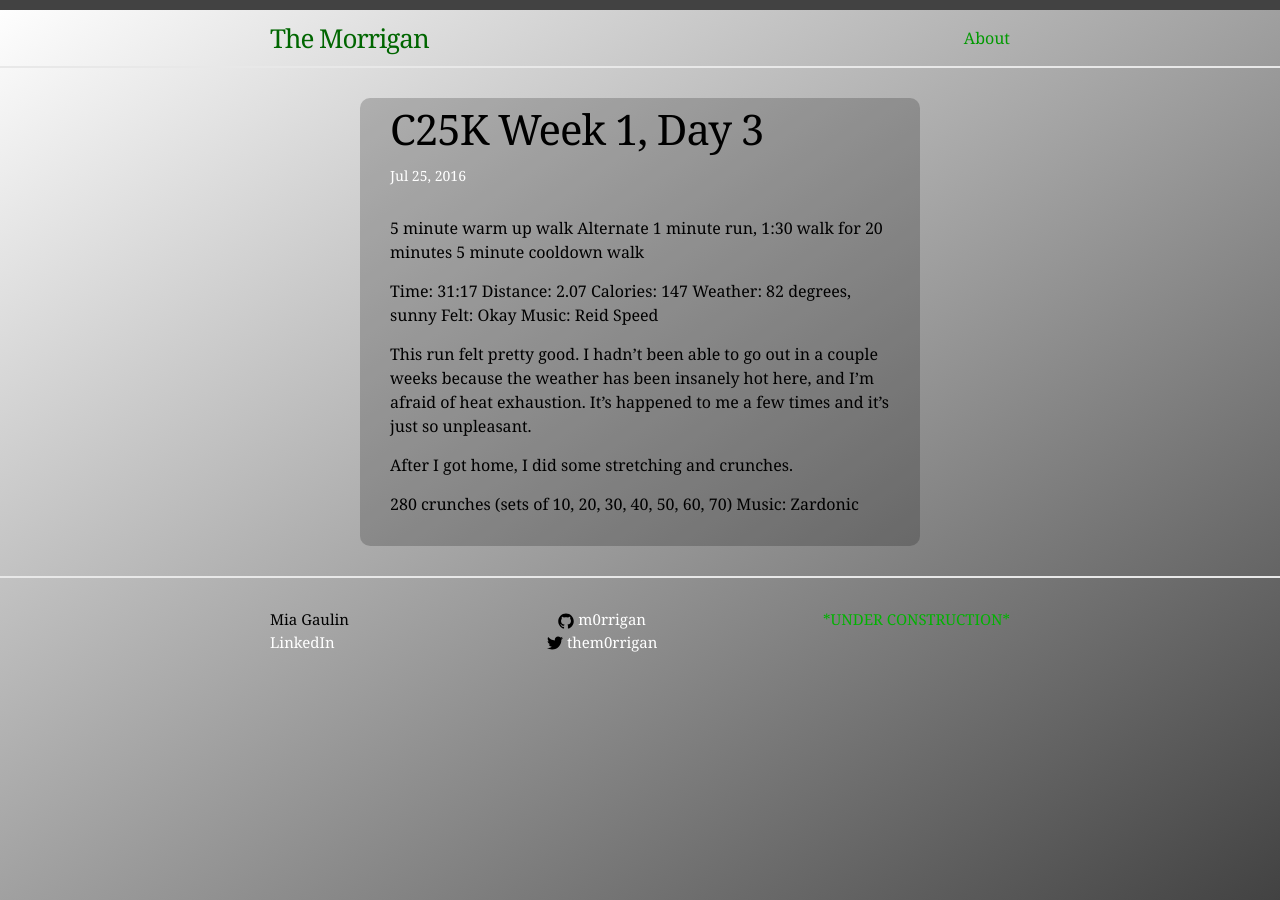
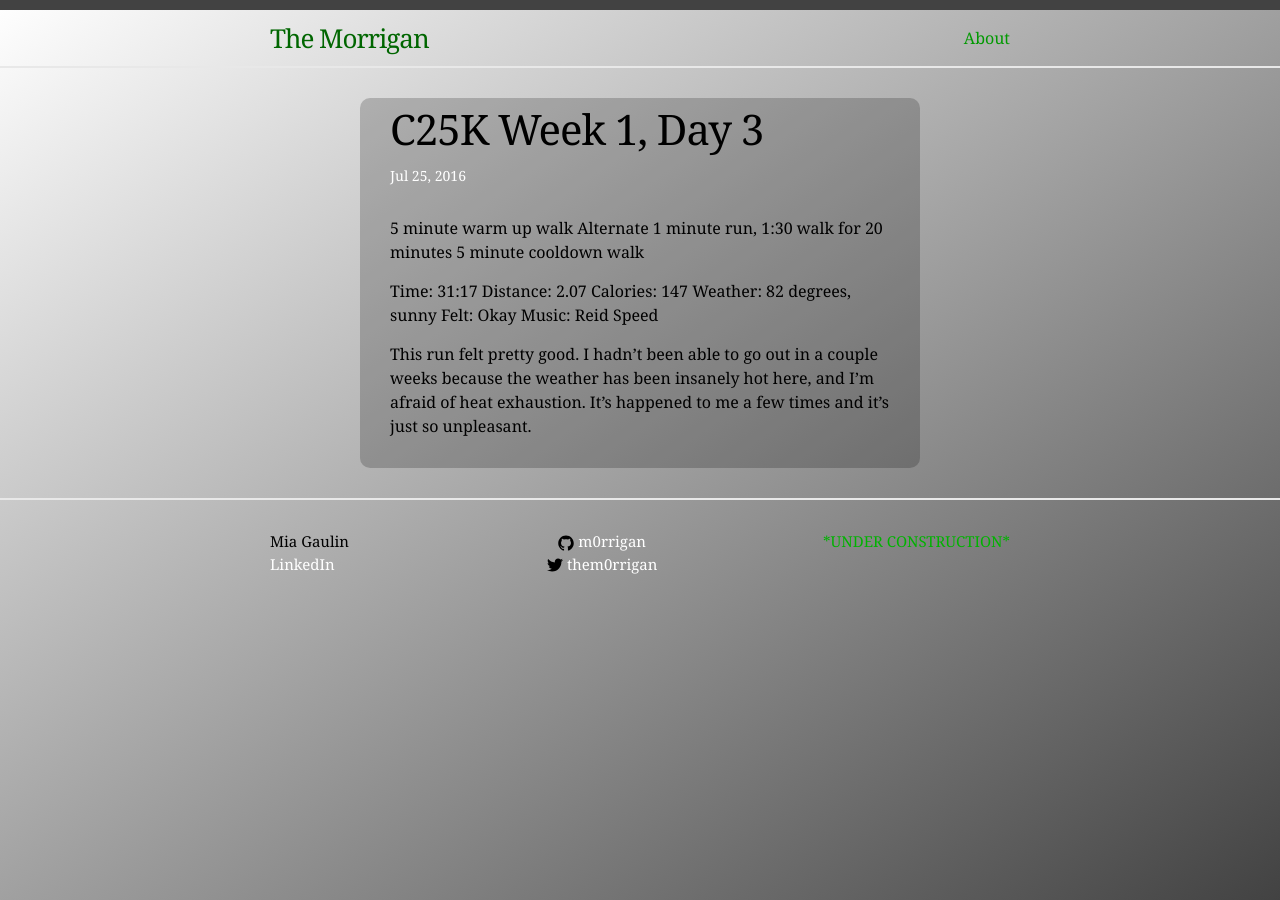
Before and after one commit to M0rrigan/M0rrigan.github.io, a Jekyll site: the page built from _posts/2016-07-25-run.markdown, in a window 1280 px wide. Built offline with Jekyll 4.4.1, drawn with Linux system fonts in a browser that asks for light colours.

Commit message:
new post

```diff
--- a/_posts/2016-07-25-run.markdown
+++ b/_posts/2016-07-25-run.markdown
@@ -16,8 +16,3 @@ Felt: Okay
 Music: Reid Speed
 
 This run felt pretty good. I hadn't been able to go out in a couple weeks because the weather has been insanely hot here, and I'm afraid of heat exhaustion. It's happened to me a few times and it's just so unpleasant.
-
-After I got home, I did some stretching and crunches.
-
-280 crunches (sets of 10, 20, 30, 40, 50, 60, 70)
-Music: Zardonic
```
Also changed, not shown: _posts/2016-07-29-run.markdown (added, +18 -0 lines).
